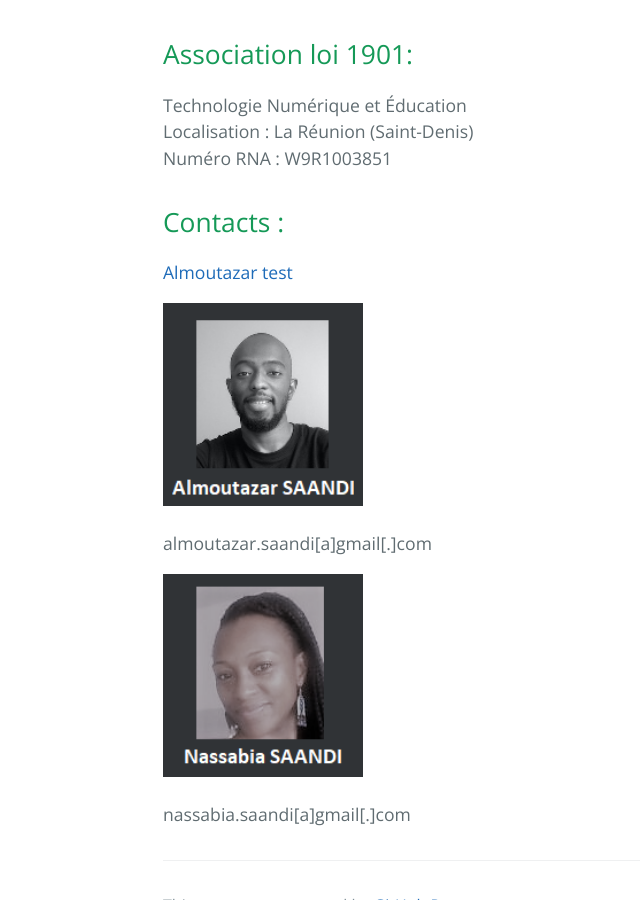
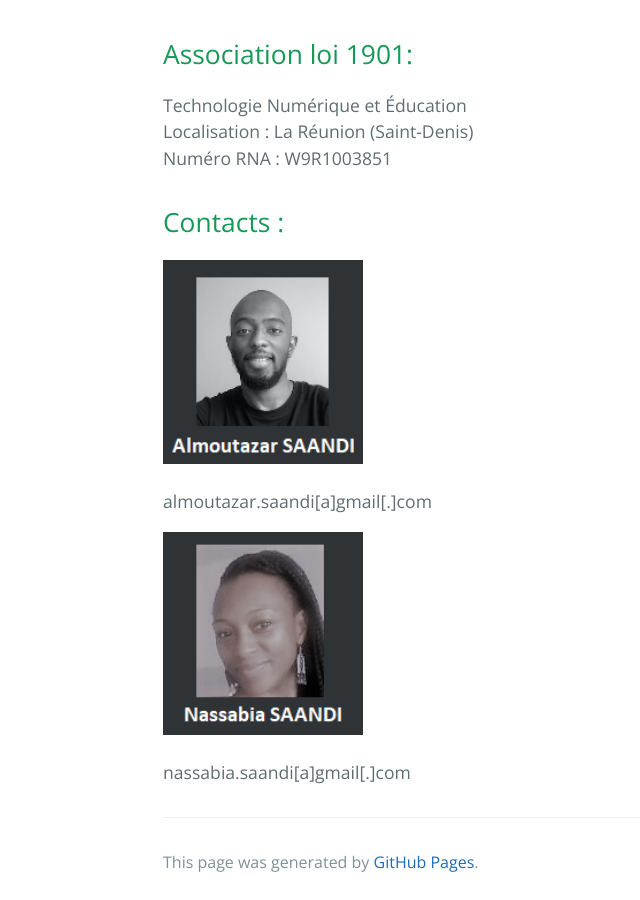
Before and after one commit to tech-num/tech-num.github.io, a Jekyll site: the page built from index.md, in a window 1280 px wide and 900 px high, scrolled down 794 px. Shown: the whole window, without its empty margins (61-701 px from the left). Built offline with Jekyll 4.4.1, drawn with Linux system fonts in a browser that asks for light colours; comment, search, counter and statistics services are not loaded.

Commit message:
Update index.md

```diff
--- a/index.md
+++ b/index.md
@@ -15,8 +15,6 @@ Numéro RNA : W9R1003851 <br>
 
 ## Contacts :
 
-<div class="LI-profile-badge"  data-version="v1" data-size="medium" data-locale="fr_FR" data-type="horizontal" data-theme="dark" data-vanity="almoutazar-saandi-53bb9996"><a class="LI-simple-link" href='https://fr.linkedin.com/in/almoutazar-saandi-53bb9996?trk=profile-badge'>Almoutazar test</a></div>
-
 <img src="local/images/al.png" width="200">
 
 almoutazar.saandi[a]gmail[.]com <br>
```
